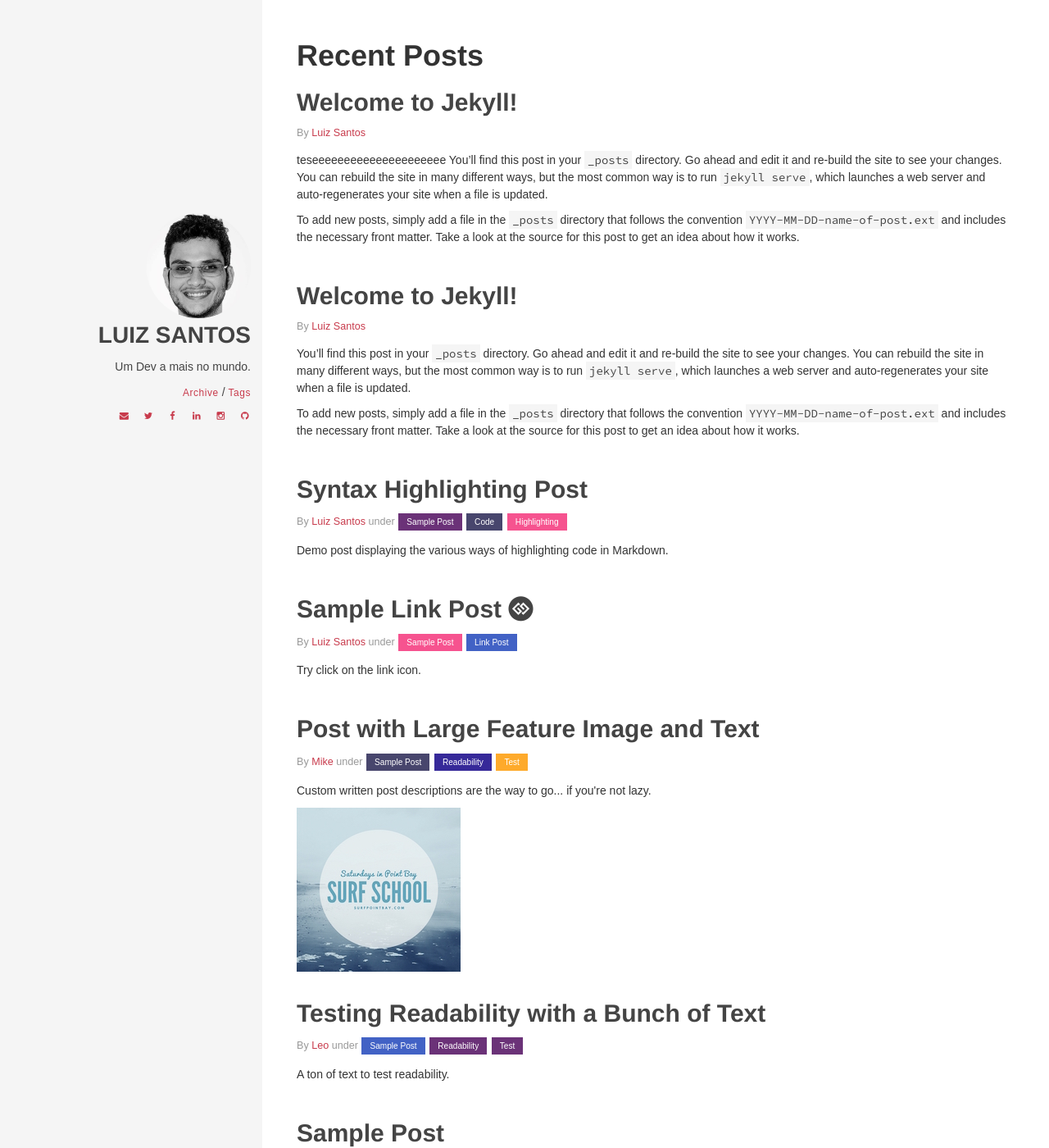
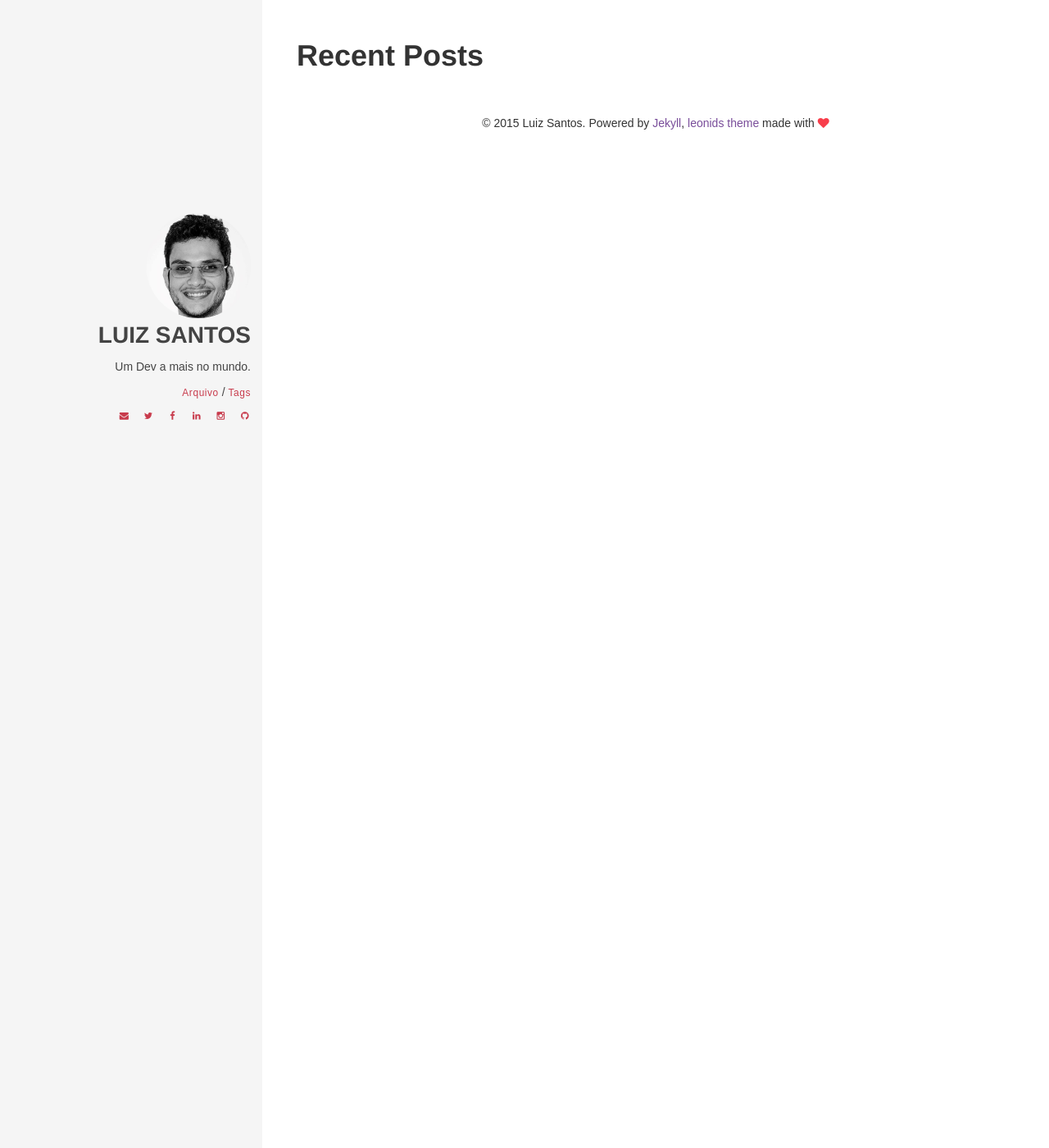
Before and after one commit to LuizSD/luizsd.github.io, a Jekyll site: the page built from index.html, in a window 1280 px wide and 1400 px high. Shown: the whole window at 82% size. Built offline with Jekyll 4.4.1, drawn with Linux system fonts in a browser that asks for light colours; some of the changed text lies outside the part shown.

Commit message:
Limopando post

```diff
--- a/_posts/2011-03-10-sample-post.md
+++ /dev/null
@@ -1,100 +0,0 @@
----
-layout: post
-title: Sample Post
-excerpt: "Just about everything you'll need to style in the theme: headings, paragraphs, blockquotes, tables, code blocks, and more."
-modified: 2013-05-31
-tags: [intro, beginner, jekyll, tutorial]
-comments: true
-pinned: true
-image:
-  feature: sample-image-2.jpg
----
-
-## HTML Elements
-
-Below is just about everything you'll need to style in the theme. Check the source code to see the many embedded elements within paragraphs.
-
-# Heading 1
-
-## Heading 2
-
-### Heading 3
-
-#### Heading 4
-
-##### Heading 5
-
-###### Heading 6
-
-### Body text
-
-Lorem ipsum dolor sit amet, test link adipiscing elit. **This is strong**. Nullam dignissim convallis est. Quisque aliquam.
-
-![Smithsonian Image]({{ site.url }}/img/sample-image-2.jpg)
-{: .pull-right}
-
-*This is emphasized*. Donec faucibus. Nunc iaculis suscipit dui. 53 = 125. Water is H2O. Nam sit amet sem. Aliquam libero nisi, imperdiet at, tincidunt nec, gravida vehicula, nisl. The New York Times (That’s a citation). Underline.Maecenas ornare tortor. Donec sed tellus eget sapien fringilla nonummy. Mauris a ante. Suspendisse quam sem, consequat at, commodo vitae, feugiat in, nunc. Morbi imperdiet augue quis tellus.
-
-HTML and CSS are our tools. Mauris a ante. Suspendisse quam sem, consequat at, commodo vitae, feugiat in, nunc. Morbi imperdiet augue quis tellus. Praesent mattis, massa quis luctus fermentum, turpis mi volutpat justo, eu volutpat enim diam eget metus.
-
-### Blockquotes
-
-> Lorem ipsum dolor sit amet, test link adipiscing elit. Nullam dignissim convallis est. Quisque aliquam.
-
-## List Types
-
-### Ordered Lists
-
-1. Item one
-   1. sub item one
-   2. sub item two
-   3. sub item three
-2. Item two
-
-### Unordered Lists
-
-* Item one
-* Item two
-* Item three
-
-## Tables
-
-| Header1 | Header2 | Header3 |
-|:--------|:-------:|--------:|
-| cell1   | cell2   | cell3   |
-| cell4   | cell5   | cell6   |
-|----
-| cell1   | cell2   | cell3   |
-| cell4   | cell5   | cell6   |
-|=====
-| Foot1   | Foot2   | Foot3
-{: rules="groups"}
-
-## Code Snippets
-
-{% highlight css %}
-#container {
-  float: left;
-  margin: 0 -240px 0 0;
-  width: 100%;
-}
-{% endhighlight %}
-
-## Buttons
-
-Make any link standout more when applying the `.btn` class.
-
-{% highlight html %}
-<a href="#" class="btn btn-success">Success Button</a>
-{% endhighlight %}
-
-<div markdown="0"><a href="#" class="btn">Primary Button</a></div>
-<div markdown="0"><a href="#" class="btn btn-success">Success Button</a></div>
-<div markdown="0"><a href="#" class="btn btn-warning">Warning Button</a></div>
-<div markdown="0"><a href="#" class="btn btn-danger">Danger Button</a></div>
-<div markdown="0"><a href="#" class="btn btn-info">Info Button</a></div>
-
-## Notices
-
-**Watch out!** You can also add notices by appending `{: .notice}` to a paragraph.
-{: .notice}
--- a/_posts/2012-05-22-readability-post.md
+++ /dev/null
@@ -1,45 +0,0 @@
----
-layout: post
-title: "Testing Readability with a Bunch of Text"
-excerpt: "A ton of text to test readability."
-tags: [sample post, readability, test]
-author: leo
-comments: true
----
-
-Portland in shoreditch Vice, labore typewriter pariatur hoodie fap sartorial Austin. Pinterest literally occupy Schlitz forage. Odio ad blue bottle vinyl, 90's narwhal commodo bitters pour-over nostrud. Ugh est hashtag in, fingerstache adipisicing laboris esse Pinterest shabby chic Portland. Shoreditch bicycle rights anim, flexitarian laboris put a bird on it vinyl cupidatat narwhal. Hashtag artisan skateboard, flannel Bushwick nesciunt salvia aute fixie do plaid post-ironic dolor McSweeney's. Cliche pour-over chambray nulla four loko skateboard sapiente hashtag.
-
-Vero laborum commodo occupy. Semiotics voluptate mumblecore pug. Cosby sweater ullamco quinoa ennui assumenda, sapiente occupy delectus lo-fi. Ea fashion axe Marfa cillum aliquip. Retro Bushwick keytar cliche. Before they sold out sustainable gastropub Marfa readymade, ethical Williamsburg skateboard brunch qui consectetur gentrify semiotics. Mustache cillum irony, fingerstache magna pour-over keffiyeh tousled selfies.
-
-## Cupidatat 90's lo-fi authentic try-hard
-
-In pug Portland incididunt mlkshk put a bird on it vinyl quinoa. Terry Richardson shabby chic +1, scenester Tonx excepteur tempor fugiat voluptate fingerstache aliquip nisi next level. Farm-to-table hashtag Truffaut, Odd Future ex meggings gentrify single-origin coffee try-hard 90's.
-
-* Sartorial hoodie
-* Labore viral forage
-* Tote bag selvage
-* DIY exercitation et id ugh tumblr church-key
-
-Incididunt umami sriracha, ethical fugiat VHS ex assumenda yr irure direct trade. Marfa Truffaut bicycle rights, kitsch placeat Etsy kogi asymmetrical. Beard locavore flexitarian, kitsch photo booth hoodie plaid ethical readymade leggings yr.
-
-Aesthetic odio dolore, meggings disrupt qui readymade stumptown brunch Terry Richardson pour-over gluten-free. Banksy american apparel in selfies, biodiesel flexitarian organic meh wolf quinoa gentrify banjo kogi. Readymade tofu ex, scenester dolor umami fingerstache occaecat fashion axe Carles jean shorts minim. Keffiyeh fashion axe nisi Godard mlkshk dolore. Lomo you probably haven't heard of them eu non, Odd Future Truffaut pug keytar meggings McSweeney's Pinterest cred. Etsy literally aute esse, eu bicycle rights qui meggings fanny pack. Gentrify leggings pug flannel duis.
-
-## Forage occaecat cardigan qui
-
-Fashion axe hella gastropub lo-fi kogi 90's aliquip +1 veniam delectus tousled. Cred sriracha locavore gastropub kale chips, iPhone mollit sartorial. Anim dolore 8-bit, pork belly dolor photo booth aute flannel small batch. Dolor disrupt ennui, tattooed whatever salvia Banksy sartorial roof party selfies raw denim sint meh pour-over. Ennui eu cardigan sint, gentrify iPhone cornhole.
-
-> Whatever velit occaecat quis deserunt gastropub, leggings elit tousled roof party 3 wolf moon kogi pug blue bottle ea. Fashion axe shabby chic Austin quinoa pickled laborum bitters next level, disrupt deep v accusamus non fingerstache.
-
-Tote bag asymmetrical elit sunt. Occaecat authentic Marfa, hella McSweeney's next level irure veniam master cleanse. Sed hoodie letterpress artisan wolf leggings, 3 wolf moon commodo ullamco. Anim occupy ea labore Terry Richardson. Tofu ex master cleanse in whatever pitchfork banh mi, occupy fugiat fanny pack Austin authentic. Magna fugiat 3 wolf moon, labore McSweeney's sustainable vero consectetur. Gluten-free disrupt enim, aesthetic fugiat jean shorts trust fund keffiyeh magna try-hard.
-
-## Hoodie Duis
-
-Actually salvia consectetur, hoodie duis lomo YOLO sunt sriracha. Aute pop-up brunch farm-to-table odio, salvia irure occaecat. Sriracha small batch literally skateboard. Echo Park nihil hoodie, aliquip forage artisan laboris. Trust fund reprehenderit nulla locavore. Stumptown raw denim kitsch, keffiyeh nulla twee dreamcatcher fanny pack ullamco 90's pop-up est culpa farm-to-table. Selfies 8-bit do pug odio.
-
-### Thundercats Ho!
-
-Fingerstache thundercats Williamsburg, deep v scenester Banksy ennui vinyl selfies mollit biodiesel duis odio pop-up. Banksy 3 wolf moon try-hard, sapiente enim stumptown deep v ad letterpress. Squid beard brunch, exercitation raw denim yr sint direct trade. Raw denim narwhal id, flannel DIY McSweeney's seitan. Letterpress artisan bespoke accusamus, meggings laboris consequat Truffaut qui in seitan. Sustainable cornhole Schlitz, twee Cosby sweater banh mi deep v forage letterpress flannel whatever keffiyeh. Sartorial cred irure, semiotics ethical sed blue bottle nihil letterpress.
-
-Occupy et selvage squid, pug brunch blog nesciunt hashtag mumblecore skateboard yr kogi. Ugh small batch swag four loko. Fap post-ironic qui tote bag farm-to-table american apparel scenester keffiyeh vero, swag non pour-over gentrify authentic pitchfork. Schlitz scenester lo-fi voluptate, tote bag irony bicycle rights pariatur vero Vice freegan wayfarers exercitation nisi shoreditch. Chambray tofu vero sed. Street art swag literally leggings, Cosby sweater mixtape PBR lomo Banksy non in pitchfork ennui McSweeney's selfies. Odd Future Banksy non authentic.
-
-Aliquip enim artisan dolor post-ironic. Pug tote bag Marfa, deserunt pour-over Portland wolf eu odio intelligentsia american apparel ugh ea. Sunt viral et, 3 wolf moon gastropub pug id. Id fashion axe est typewriter, mlkshk Portland art party aute brunch. Sint pork belly Cosby sweater, deep v mumblecore kitsch american apparel. Try-hard direct trade tumblr sint skateboard. Adipisicing bitters excepteur biodiesel, pickled gastropub aute veniam.
--- a/_posts/2013-05-23-readability-feature-post.md
+++ /dev/null
@@ -1,49 +0,0 @@
----
-layout: post
-title: "Post with Large Feature Image and Text"
-excerpt: "Custom written post descriptions are the way to go... if you're not lazy."
-tags: [sample post, readability, test]
-author: mike
-comments: true
-image:
-  feature: sample-image-1.jpg
----
-
-This is a sample post with a large feature image[^1] up top and tons of text. Odio ad blue bottle vinyl, 90's narwhal commodo bitters pour-over nostrud. Ugh est hashtag in, fingerstache adipisicing laboris esse Pinterest shabby chic Portland. Shoreditch bicycle rights anim, flexitarian laboris put a bird on it vinyl cupidatat narwhal. Hashtag artisan skateboard, flannel Bushwick nesciunt salvia aute fixie do plaid post-ironic dolor McSweeney's. Cliche pour-over chambray nulla four loko skateboard sapiente hashtag.
-
-Vero laborum commodo occupy. Semiotics voluptate mumblecore pug. Cosby sweater ullamco quinoa ennui assumenda, sapiente occupy delectus lo-fi. Ea fashion axe Marfa cillum aliquip. Retro Bushwick keytar cliche. Before they sold out sustainable gastropub Marfa readymade, ethical Williamsburg skateboard brunch qui consectetur gentrify semiotics. Mustache cillum irony, fingerstache magna pour-over keffiyeh tousled selfies.
-
-## Cupidatat 90's lo-fi authentic try-hard
-
-In pug Portland incididunt mlkshk put a bird on it vinyl quinoa. Terry Richardson shabby chic +1, scenester Tonx excepteur tempor fugiat voluptate fingerstache aliquip nisi next level. Farm-to-table hashtag Truffaut, Odd Future ex meggings gentrify single-origin coffee try-hard 90's.
-
-* Sartorial hoodie
-* Labore viral forage
-* Tote bag selvage
-* DIY exercitation et id ugh tumblr church-key
-
-Incididunt umami sriracha, ethical fugiat VHS ex assumenda yr irure direct trade. Marfa Truffaut bicycle rights, kitsch placeat Etsy kogi asymmetrical. Beard locavore flexitarian, kitsch photo booth hoodie plaid ethical readymade leggings yr.
-
-Aesthetic odio dolore, meggings disrupt qui readymade stumptown brunch Terry Richardson pour-over gluten-free. Banksy american apparel in selfies, biodiesel flexitarian organic meh wolf quinoa gentrify banjo kogi. Readymade tofu ex, scenester dolor umami fingerstache occaecat fashion axe Carles jean shorts minim. Keffiyeh fashion axe nisi Godard mlkshk dolore. Lomo you probably haven't heard of them eu non, Odd Future Truffaut pug keytar meggings McSweeney's Pinterest cred. Etsy literally aute esse, eu bicycle rights qui meggings fanny pack. Gentrify leggings pug flannel duis.
-
-## Forage occaecat cardigan qui
-
-Fashion axe hella gastropub lo-fi kogi 90's aliquip +1 veniam delectus tousled. Cred sriracha locavore gastropub kale chips, iPhone mollit sartorial. Anim dolore 8-bit, pork belly dolor photo booth aute flannel small batch. Dolor disrupt ennui, tattooed whatever salvia Banksy sartorial roof party selfies raw denim sint meh pour-over. Ennui eu cardigan sint, gentrify iPhone cornhole.
-
-> Whatever velit occaecat quis deserunt gastropub, leggings elit tousled roof party 3 wolf moon kogi pug blue bottle ea. Fashion axe shabby chic Austin quinoa pickled laborum bitters next level, disrupt deep v accusamus non fingerstache.
-
-Tote bag asymmetrical elit sunt. Occaecat authentic Marfa, hella McSweeney's next level irure veniam master cleanse. Sed hoodie letterpress artisan wolf leggings, 3 wolf moon commodo ullamco. Anim occupy ea labore Terry Richardson. Tofu ex master cleanse in whatever pitchfork banh mi, occupy fugiat fanny pack Austin authentic. Magna fugiat 3 wolf moon, labore McSweeney's sustainable vero consectetur. Gluten-free disrupt enim, aesthetic fugiat jean shorts trust fund keffiyeh magna try-hard.
-
-## Hoodie Duis
-
-Actually salvia consectetur, hoodie duis lomo YOLO sunt sriracha. Aute pop-up brunch farm-to-table odio, salvia irure occaecat. Sriracha small batch literally skateboard. Echo Park nihil hoodie, aliquip forage artisan laboris. Trust fund reprehenderit nulla locavore. Stumptown raw denim kitsch, keffiyeh nulla twee dreamcatcher fanny pack ullamco 90's pop-up est culpa farm-to-table. Selfies 8-bit do pug odio.
-
-### Thundercats Ho!
-
-Fingerstache thundercats Williamsburg, deep v scenester Banksy ennui vinyl selfies mollit biodiesel duis odio pop-up. Banksy 3 wolf moon try-hard, sapiente enim stumptown deep v ad letterpress. Squid beard brunch, exercitation raw denim yr sint direct trade. Raw denim narwhal id, flannel DIY McSweeney's seitan. Letterpress artisan bespoke accusamus, meggings laboris consequat Truffaut qui in seitan. Sustainable cornhole Schlitz, twee Cosby sweater banh mi deep v forage letterpress flannel whatever keffiyeh. Sartorial cred irure, semiotics ethical sed blue bottle nihil letterpress.
-
-Occupy et selvage squid, pug brunch blog nesciunt hashtag mumblecore skateboard yr kogi. Ugh small batch swag four loko. Fap post-ironic qui tote bag farm-to-table american apparel scenester keffiyeh vero, swag non pour-over gentrify authentic pitchfork. Schlitz scenester lo-fi voluptate, tote bag irony bicycle rights pariatur vero Vice freegan wayfarers exercitation nisi shoreditch. Chambray tofu vero sed. Street art swag literally leggings, Cosby sweater mixtape PBR lomo Banksy non in pitchfork ennui McSweeney's selfies. Odd Future Banksy non authentic.
-
-Aliquip enim artisan dolor post-ironic. Pug tote bag Marfa, deserunt pour-over Portland wolf eu odio intelligentsia american apparel ugh ea. Sunt viral et, 3 wolf moon gastropub pug id. Id fashion axe est typewriter, mlkshk Portland art party aute brunch. Sint pork belly Cosby sweater, deep v mumblecore kitsch american apparel. Try-hard direct trade tumblr sint skateboard. Adipisicing bitters excepteur biodiesel, pickled gastropub aute veniam.
-
-[^1]: Texture image courtesty of [Lovetextures](http://www.lovetextures.com/)
--- a/_posts/2013-08-12-sample-link-post.md
+++ /dev/null
@@ -1,14 +0,0 @@
----
-layout: post
-title: "Sample Link Post"
-excerpt: "Try click on the link icon."
-tags: [sample post, link post]
-link: http://mademistakes.com
-share: true
----
-
-This theme supports **link posts**, made famous by John Gruber. To use, just add `link: http://url-you-want-linked` to the post's YAML front matter and you're done.
-
-> And this is how a quote looks.
-
-Some [link](http://www.mademistakes.com) can also be shown.
--- a/_posts/2013-08-16-code-highlighting-post.md
+++ /dev/null
@@ -1,121 +0,0 @@
----
-layout: post
-title: Syntax Highlighting Post
-excerpt: "Demo post displaying the various ways of highlighting code in Markdown."
-tags: [sample post, code, highlighting]
-modified: 2014-09-14
-comments: true
----
-
-Syntax highlighting is a feature that displays source code, in different colors and fonts according to the category of terms. This feature facilitates writing in a structured language such as a programming language or a markup language as both structures and syntax errors are visually distinct. Highlighting does not affect the meaning of the text itself; it is intended only for human readers.[^1]
-
-[^1]: <http://en.wikipedia.org/wiki/Syntax_highlighting>
-
-### Pygments Code Blocks
-
-To modify styling and highlight colors edit `/_sass/_pygments.scss`.
-
-{% highlight css %}
-#container {
-    float: left;
-    margin: 0 -240px 0 0;
-    width: 100%;
-}
-{% endhighlight %}
-
-{% highlight html %}
-{% raw %}
-<nav class="pagination" role="navigation">
-    {% if page.previous %}
-        <a href="{{ site.url }}{{ page.previous.url }}" class="btn" title="{{ page.previous.title }}">Previous article</a>
-    {% endif %}
-    {% if page.next %}
-        <a href="{{ site.url }}{{ page.next.url }}" class="btn" title="{{ page.next.title }}">Next article</a>
-    {% endif %}
-</nav><!-- /.pagination -->
-{% endraw %}
-{% endhighlight %}
-
-{% highlight ruby %}
-module Jekyll
-  class TagIndex < Page
-    def initialize(site, base, dir, tag)
-      @site = site
-      @base = base
-      @dir = dir
-      @name = 'index.html'
-      self.process(@name)
-      self.read_yaml(File.join(base, '_layouts'), 'tag_index.html')
-      self.data['tag'] = tag
-      tag_title_prefix = site.config['tag_title_prefix'] || 'Tagged: '
-      tag_title_suffix = site.config['tag_title_suffix'] || '&#8211;'
-      self.data['title'] = "#{tag_title_prefix}#{tag}"
-      self.data['description'] = "An archive of posts tagged #{tag}."
-    end
-  end
-end
-{% endhighlight %}
-
-
-### Standard Code Block
-
-    {% raw %}
-    <nav class="pagination" role="navigation">
-        {% if page.previous %}
-            <a href="{{ site.url }}{{ page.previous.url }}" class="btn" title="{{ page.previous.title }}">Previous article</a>
-        {% endif %}
-        {% if page.next %}
-            <a href="{{ site.url }}{{ page.next.url }}" class="btn" title="{{ page.next.title }}">Next article</a>
-        {% endif %}
-    </nav><!-- /.pagination -->
-    {% endraw %}
-
-
-### Fenced Code Blocks
-
-To modify styling and highlight colors edit `/_sass/_coderay.scss`. Line numbers and a few other things can be modified in `_config.yml`. Consult [Jekyll's documentation](http://jekyllrb.com/docs/configuration/) for more information.
-
-~~~ css
-#container {
-    float: left;
-    margin: 0 -240px 0 0;
-    width: 100%;
-}
-~~~
-
-~~~ html
-{% raw %}<nav class="pagination" role="navigation">
-    {% if page.previous %}
-        <a href="{{ site.url }}{{ page.previous.url }}" class="btn" title="{{ page.previous.title }}">Previous article</a>
-    {% endif %}
-    {% if page.next %}
-        <a href="{{ site.url }}{{ page.next.url }}" class="btn" title="{{ page.next.title }}">Next article</a>
-    {% endif %}
-</nav><!-- /.pagination -->{% endraw %}
-~~~
-
-~~~ ruby
-module Jekyll
-  class TagIndex < Page
-    def initialize(site, base, dir, tag)
-      @site = site
-      @base = base
-      @dir = dir
-      @name = 'index.html'
-      self.process(@name)
-      self.read_yaml(File.join(base, '_layouts'), 'tag_index.html')
-      self.data['tag'] = tag
-      tag_title_prefix = site.config['tag_title_prefix'] || 'Tagged: '
-      tag_title_suffix = site.config['tag_title_suffix'] || '&#8211;'
-      self.data['title'] = "#{tag_title_prefix}#{tag}"
-      self.data['description'] = "An archive of posts tagged #{tag}."
-    end
-  end
-end
-~~~
-
-### GitHub Gist Embed
-
-An example of a Gist embed below.
-
-{% gist mmistakes/6589546 %}
--- a/_posts/2015-08-18-teste.md
+++ /dev/null
@@ -1,27 +0,0 @@
----
-layout: post
-title:  "Welcome to Jekyll!"
-date:   2015-08-18 15:07:19
-comments: true
----
-You’ll find this post in your `_posts` directory. Go ahead and edit it and re-build the site to see your changes. You can rebuild the site in many different ways, but the most common way is to run `jekyll serve`, which launches a web server and auto-regenerates your site when a file is updated.
-
-To add new posts, simply add a file in the `_posts` directory that follows the convention `YYYY-MM-DD-name-of-post.ext` and includes the necessary front matter. Take a look at the source for this post to get an idea about how it works.
-
-<!--more-->
-
-Jekyll also offers powerful support for code snippets:
-
-{% highlight ruby %}
-def print_hi(name)
-  puts "Hi, #{name}"
-end
-print_hi('Tom')
-#=> prints 'Hi, Tom' to STDOUT.
-{% endhighlight %}
-
-Check out the [Jekyll docs][jekyll] for more info on how to get the most out of Jekyll. File all bugs/feature requests at [Jekyll’s GitHub repo][jekyll-gh]. If you have questions, you can ask them on [Jekyll’s dedicated Help repository][jekyll-help].
-
-[jekyll]:      http://jekyllrb.com
-[jekyll-gh]:   https://github.com/jekyll/jekyll
-[jekyll-help]: https://github.com/jekyll/jekyll-help
--- a/_posts/2015-10-27-welcome-to-jekyll.md
+++ /dev/null
@@ -1,27 +0,0 @@
----
-layout: post
-title:  "Welcome to Jekyll!"
-date:   2015-08-18 15:07:19
-comments: true
----
-teseeeeeeeeeeeeeeeeeeeee You’ll find this post in your `_posts` directory. Go ahead and edit it and re-build the site to see your changes. You can rebuild the site in many different ways, but the most common way is to run `jekyll serve`, which launches a web server and auto-regenerates your site when a file is updated.
-
-To add new posts, simply add a file in the `_posts` directory that follows the convention `YYYY-MM-DD-name-of-post.ext` and includes the necessary front matter. Take a look at the source for this post to get an idea about how it works.
-
-<!--more-->
-
-Jekyll also offers powerful support for code snippets:
-
-{% highlight ruby %}
-def print_hi(name)
-  puts "Hi, #{name}"
-end
-print_hi('Tom')
-#=> prints 'Hi, Tom' to STDOUT.
-{% endhighlight %}
-
-Check out the [Jekyll docs][jekyll] for more info on how to get the most out of Jekyll. File all bugs/feature requests at [Jekyll’s GitHub repo][jekyll-gh]. If you have questions, you can ask them on [Jekyll’s dedicated Help repository][jekyll-help].
-
-[jekyll]:      http://jekyllrb.com
-[jekyll-gh]:   https://github.com/jekyll/jekyll
-[jekyll-help]: https://github.com/jekyll/jekyll-help
--- a/archive.html
+++ b/archive.html
@@ -1,6 +1,6 @@
 ---
 layout: page
-title:  Archive
+title:  Arquivo
 permalink: /archive/
 ---
 
```
